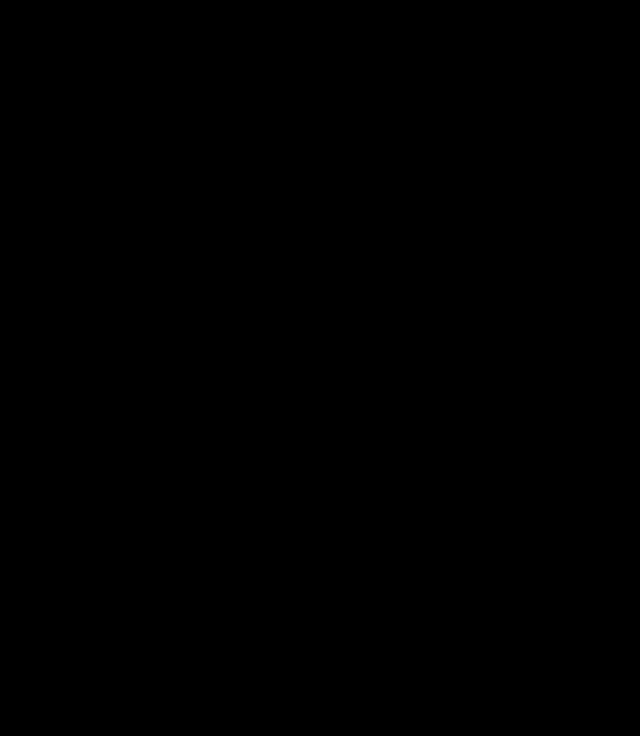
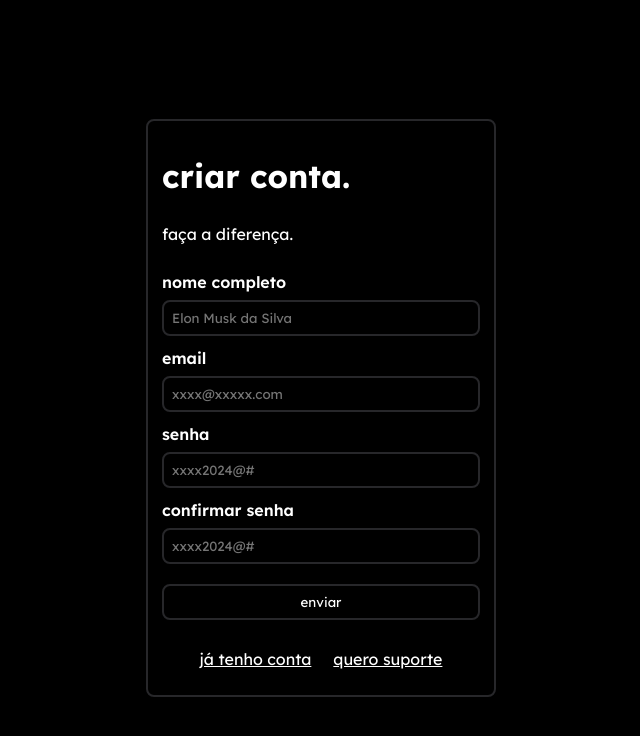
Before and after one commit to brucesantss/cloudfy-site, a React (Create React App) app: page /signup in a window 1280 px wide. Before the commit this address had no page. Shown: the top 736 px of the page, without its empty margins (319-959 px from the left). Built offline with nearby package versions, Linux system fonts and the light colour scheme.

Commit message:
design frontend + armazenamento de dados do form + envio de dados a api: prontos

```diff
--- a/src/App.js
+++ b/src/App.js
@@ -1,11 +1,13 @@
 import { BrowserRouter as Router, Route, Routes } from "react-router-dom";
-import {Home} from './components/Home.jsx';
+import {Home} from './pages/Home.jsx';
+import {Signup} from "./pages/Signup.jsx";
 
 function App() {
   return (
     <Router>
       <Routes>
-        <Route path="/home" element={<Home />} />
+        <Route path="/home" element={<Home/>} />
+        <Route path="/signup" element={<Signup/>}/>
       </Routes>
     </Router>
   );
--- /dev/null
+++ b/src/components/Button.jsx
@@ -0,0 +1,9 @@
+import '../styles/Button.css'
+
+export const Button = ({text, OnSubmit}) => {
+    return(
+        <button onClick={OnSubmit}>
+            {text}
+        </button>
+    )
+}
--- a/src/components/Home.jsx
+++ /dev/null
@@ -1,30 +0,0 @@
-import { useState } from "react"
-import axios from "axios";
-
-export const Home = () => {
-
-    const [message, setMessage] = useState('...');
-
-    function HandleClick(){
-        //retornando mensagem da api
-        try{
-            axios({
-                method: "get",
-                url: "http://localhost:8080/home",
-              }).then(response => setMessage(response.data.message));
-
-        }catch(err){
-            console.log(err);
-        }
-    }
-
-    return(
-        <>
-            <h1>Mensagem do servidor.</h1>
-            <p>mensagem: {message}</p>
-
-            <button onClick={HandleClick}>enviar</button>
-
-        </>
-    )
-}
--- /dev/null
+++ b/src/components/InputField.jsx
@@ -0,0 +1,15 @@
+import '../styles/InputField.css';
+
+export const InputField = ({label, type, placeholder, onChange}) => {
+    return (
+        <label className='label'>
+            {label}
+            <input className='label_input'
+            type={type}
+            placeholder={placeholder}
+            onChange={e => onChange(e.target.value)}
+            />
+        </label>
+
+    )
+}
--- /dev/null
+++ b/src/pages/Signup.jsx
@@ -0,0 +1,65 @@
+import { useState } from 'react'
+import { Button } from '../components/Button'
+import { InputField } from '../components/InputField'
+import '../styles/Signup.css'
+import axios from 'axios'
+
+export const Signup = () => {
+
+    const [formData, setFormData] = useState({
+        name: '',
+        email: '',
+        pass: '',
+        confirmPass: ''
+    });
+
+    function HandleChange(field, value){
+        setFormData({
+            ...formData,
+            [field]: value
+        })
+    }
+
+    function HandleSubmit(e){
+        e.preventDefault();
+
+        try{
+            axios({
+                method: 'post',
+                url: 'http://localhost:8080/signup',
+                data: formData
+            })
+            .then(response => console.log(response))
+        }catch(err){
+            console.log('erro: ' + err);
+        }
+
+
+    }
+
+    return (
+
+        <form action="" className='form'>
+            <h1>criar conta.</h1>
+            <p>faça a diferença.</p>
+
+            {/* nome completo */}
+            <InputField onChange={value => HandleChange('name', value)} label='nome completo' type='text' placeholder='Elon Musk da Silva'/>
+            {/* email */}
+            <InputField onChange={value => HandleChange('email', value)} label='email' type='email' placeholder='xxxx@xxxxx.com'/>
+            {/* senha */}
+            <InputField onChange={value => HandleChange('pass', value)} label='senha' type='password' placeholder='xxxx2024@#'/>
+            {/* confimar senha */}
+            <InputField onChange={value => HandleChange('confirmPass', value)} label='confirmar senha' type='password' placeholder='xxxx2024@#'/>
+
+            <Button text='enviar' OnSubmit={HandleSubmit}/>
+
+            <div className="support">
+                <span><a href="">já tenho conta</a></span>
+                <span><a href="">quero suporte</a></span>
+            </div>
+
+        </form>
+
+    )
+}
--- /dev/null
+++ b/src/styles/Button.css
@@ -0,0 +1,15 @@
+button{
+    margin-top: 8px;
+    padding: 8px;
+    border-radius: 8px;
+    border: 2px solid #27272A;
+
+    transition: 200ms ease-in-out;
+
+}
+
+button:hover{
+    color: #000;
+    background-color: #fff;
+    border: 2px solid transparent;
+}
--- /dev/null
+++ b/src/styles/InputField.css
@@ -0,0 +1,12 @@
+.label{
+    font-weight: 600;
+    gap: 8px;
+    display: flex;
+    flex-direction: column;
+}
+
+.label_input{
+    padding: 8px;
+    border: 2px solid #27272A;
+    border-radius: 8px;
+}
--- /dev/null
+++ b/src/styles/Signup.css
@@ -0,0 +1,31 @@
+body{
+    height: 100vh;
+    display: flex;
+    justify-content: center;
+    align-items: center;
+}
+
+.form{
+    border: 2px solid #27272A;
+    border-radius: 8px;
+    display: flex;
+    justify-content: center;
+    flex-direction: column;
+    gap: 12px;
+    width: 100%;
+    min-width: 350px;
+    max-width: 350px;
+    padding: 14px;
+}
+
+.form h1{
+    margin-bottom: 0px;
+}
+
+.support{
+    display: flex;
+    justify-content: center;
+    padding: 12px;
+    margin-top: 5px;
+    gap: 22px;
+}
```
Also changed, not shown: src/pages/Login.jsx (deleted, +0 -10 lines).
